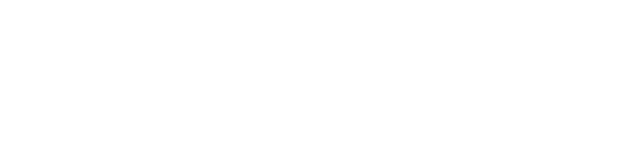
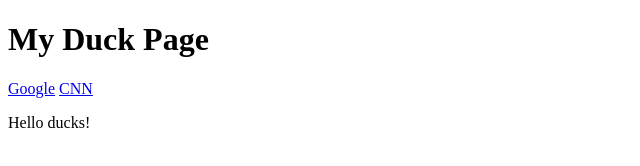
Before and after one commit to ArwenDrain/au-17-week1, a plain HTML site: page index.html in a window 1280 px wide. Shown: the whole page, without its empty margins (0-640 px from the left). Drawn offline with Linux system fonts and the light colour scheme.

Commit message:
New File and modified file

```diff
--- a/index.html
+++ b/index.html
@@ -1,11 +1,22 @@
 <!DOCTYPE html>
 <html>
+
 <head>
     <meta charset="UTF-8">
     <title>Duck Info</title>
 </head>
 
 <body>
+   <h1>My Duck Page</h1>
+
+  <nav>
+    <a href="http://google.com" target="_blank">Google</a>
+    <a href="http://cnn.com" target="_blank">CNN</a>
+  </nav>
+
+  <article>
+    <p>Hello ducks!</p>
+  </article>
 
 </body>
 </html>
```
Also changed, not shown: week1_panchobarnes.html (added).
